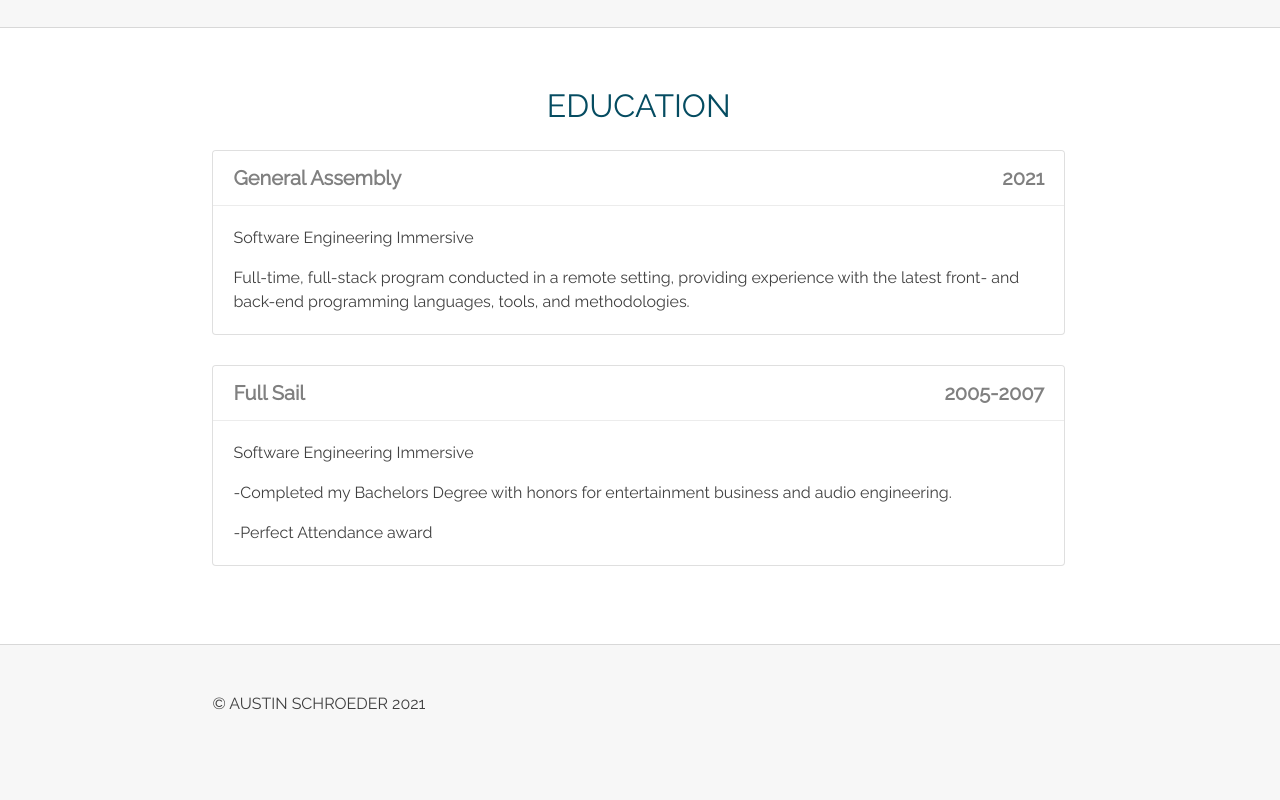
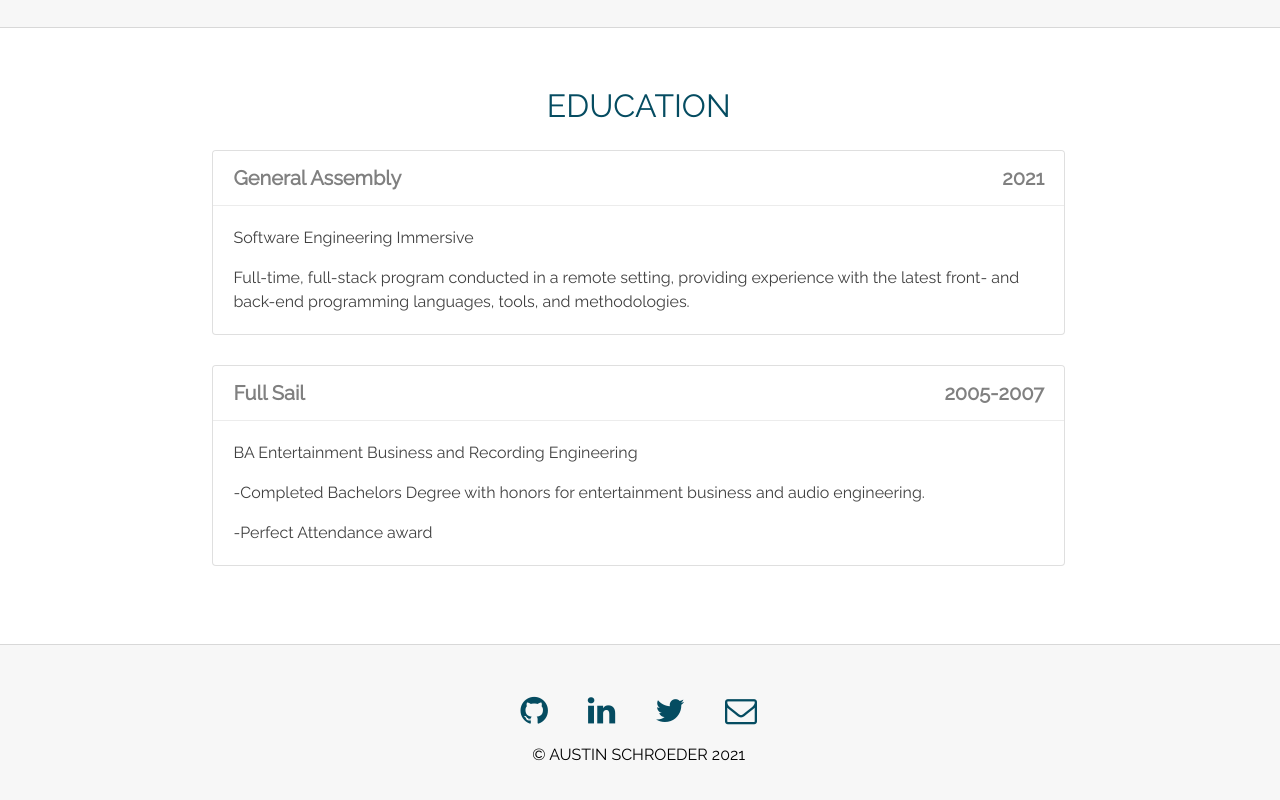
Before and after one commit to austinschroeder/portfolio-react, a React (Create React App) app: page / in a window 1280 px wide. Shown: the part 3713-4513 px from the top of the page. Built offline with nearby package versions, Linux system fonts and the light colour scheme.

Commit message:
Changed footer

```diff
--- a/src/components/Education.js
+++ b/src/components/Education.js
@@ -29,8 +29,8 @@ function Education() {
                 <h4>Full Sail <span className="job-title">2005-2007</span></h4>
               </div>
               <div className="card-content">
-                  <p>Software Engineering Immersive</p>
-                    <p>-Completed my Bachelors Degree with honors for entertainment business and audio engineering.
+                  <p>BA Entertainment Business and Recording Engineering</p>
+                    <p>-Completed Bachelors Degree with honors for entertainment business and audio engineering.
                     <p>-Perfect Attendance award</p>
                 </p>
               </div>
--- a/src/components/Footer.js
+++ b/src/components/Footer.js
@@ -2,21 +2,43 @@
 // **LIVES IN DIV className=CONTAINER**
 
 function Footer() {
-    return(
+    return (
       // <!-- BEGIN FOOTER -->
+      <>
         <div className="row">
           <div className="side-content"></div>
           <div className="main-content">
-          <div className="content-header">
+            <div className="content-header"></div>
+            {/* <div className="content-body"> */}
+
+              {/* ////////////////////////////////// */}
+              <div className="jumbotron-social">
+                <ul className="ul-social">
+                  <li className="li-social-links">
+                    <a className="social" href="https://github.com/austinschroeder" target="_blank"><i className="fa fa-github footer" aria-hidden="true"></i></a>
+                  </li>
+                  <li className="li-social-links">
+                    <a className="social" href="https://www.linkedin.com/in/austin-schroeder100/" target="_blank"><i className="fa fa-linkedin footer" aria-hidden="true"></i></a>
+                  </li>
+                  <li className="li-social-links">
+                    <a className="social" href="https://twitter.com/austinshreddar" target="_blank"><i className="fa fa-twitter footer" aria-hidden="true"></i></a>
+                  </li>
+                  <li className="li-social-links">
+                    <a className="social" href="mailto:austinsoundy@gmail.com" target="_blank"><i className="fa fa-envelope-o footer" aria-hidden="true"></i></a>
+                  </li>
+                  <p>&copy; AUSTIN SCHROEDER 2021</p>
+                </ul>
               </div>
-          <div className="content-body">
-            <p>&copy; AUSTIN SCHROEDER 2021</p>
-          </div>
+              {/* ////////////////////////////////// */}
+
+            {/* </div> */}
           </div>
           <div className="side-content"></div>
         </div>
+      </>
+
       //   <!-- END FOOTER -->
-    )
+    );
 };
 
 export default Footer;
--- a/src/css/style.css
+++ b/src/css/style.css
@@ -337,3 +337,17 @@ h4 {
 .white-text {
   color: white;
 }
+
+/* FOOTER */
+.footer {
+  color: #054c61;
+}
+
+.footer:hover {
+
+  color: white;
+  background-color: #054c61;
+  border: 5px solid #054c61;
+  border-radius: 5px;
+  margin: -5px;
+}
```
Lines whose indentation alone changed are shown as unchanged.
